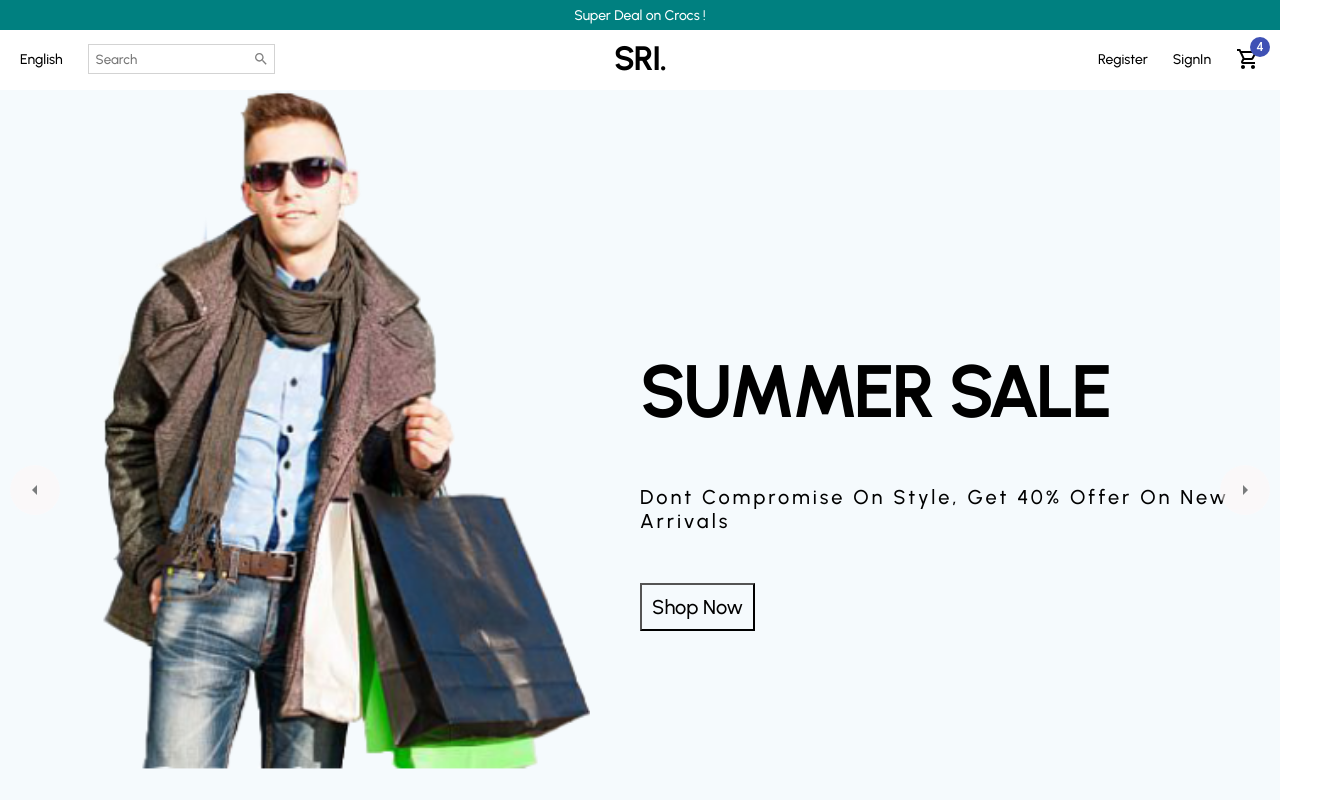
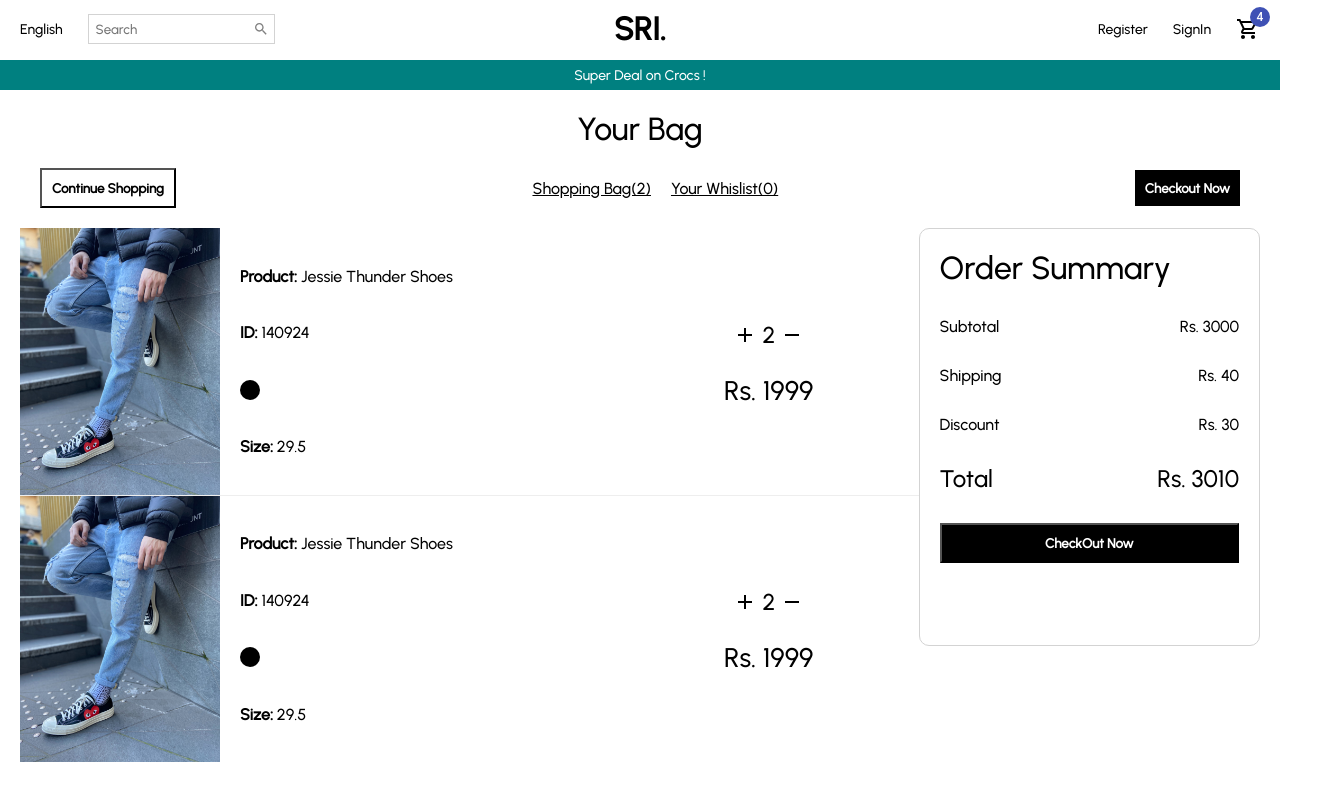
Before and after one commit to kakarot03/Coding-Bazaar, a React (Create React App) app: page / in a window 1280 px wide. Shown: the top 800 px of the page, 1320 px wide, since content can reach past the window. Built offline with nearby package versions, Linux system fonts and the light colour scheme.

Commit message:
test commit

```diff
--- a/src/App.jsx
+++ b/src/App.jsx
@@ -7,7 +7,7 @@ import ProductList from "./pages/ProductList";
 function App() {
   return (
     <div className="App">
-      <Home />
+      <Cart/>
     </div>
   );
 }
```
